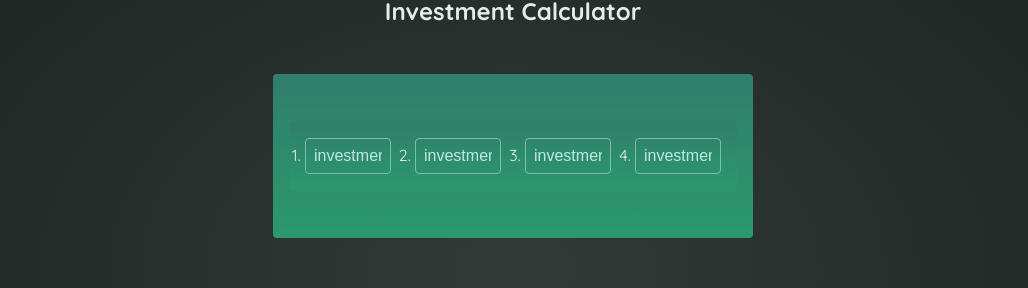
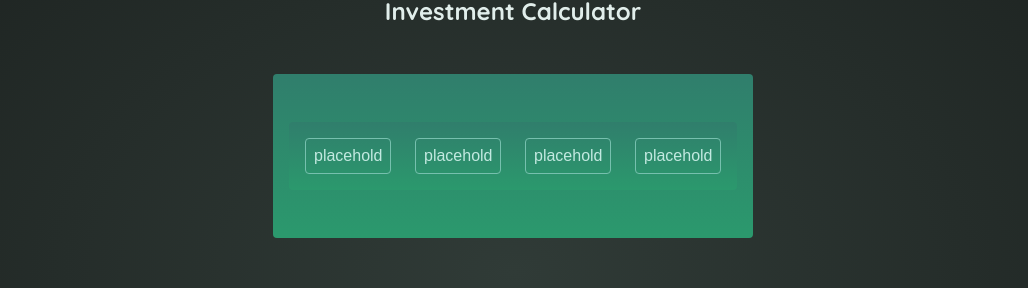
Before and after one commit to zarail/React-Practice-Projects, a React (Vite) app in the folder 08-investment-calculator/: page / in a window 1280 px wide. Shown: the part 152-440 px from the top of the page, without its empty margins (127-1155 px from the left). Built offline with nearby package versions, Linux system fonts and the light colour scheme.

Commit message:
set list style as none

```diff
--- a/08-investment-calculator/src/components/UserInput.jsx
+++ b/08-investment-calculator/src/components/UserInput.jsx
@@ -5,7 +5,7 @@ export default function UserInput() {
         <input
           type="text"
           required
-          value="investment"
+          value="placeholder"
         />
       </span>
     </li>
--- a/08-investment-calculator/src/index.css
+++ b/08-investment-calculator/src/index.css
@@ -37,6 +37,7 @@ body {
   margin: 2rem auto;
   border-radius: 4px;
   background: linear-gradient(180deg, #307e6c, #2b996d);
+  list-style: none;
 }
 
 .input-group {
```
